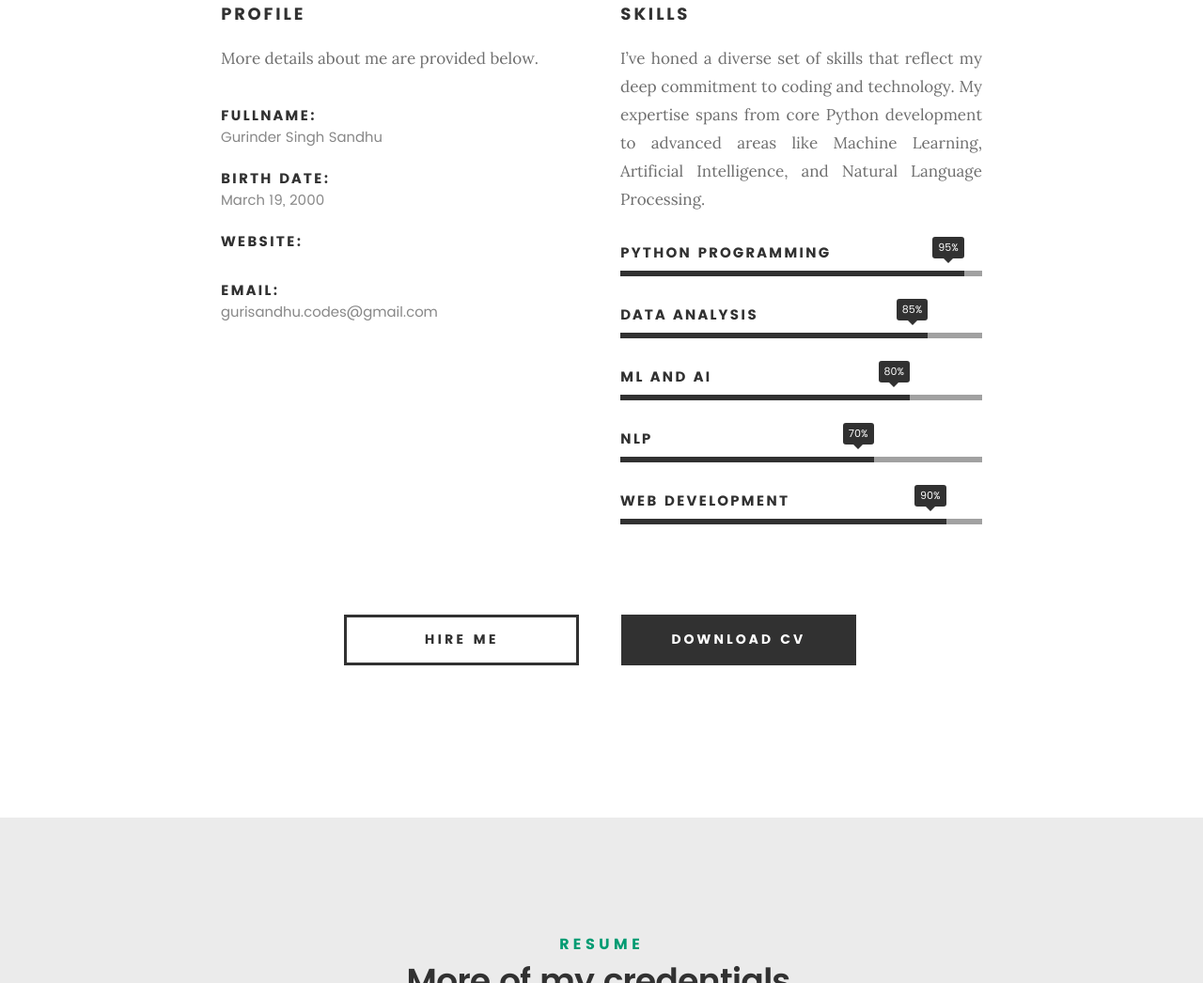
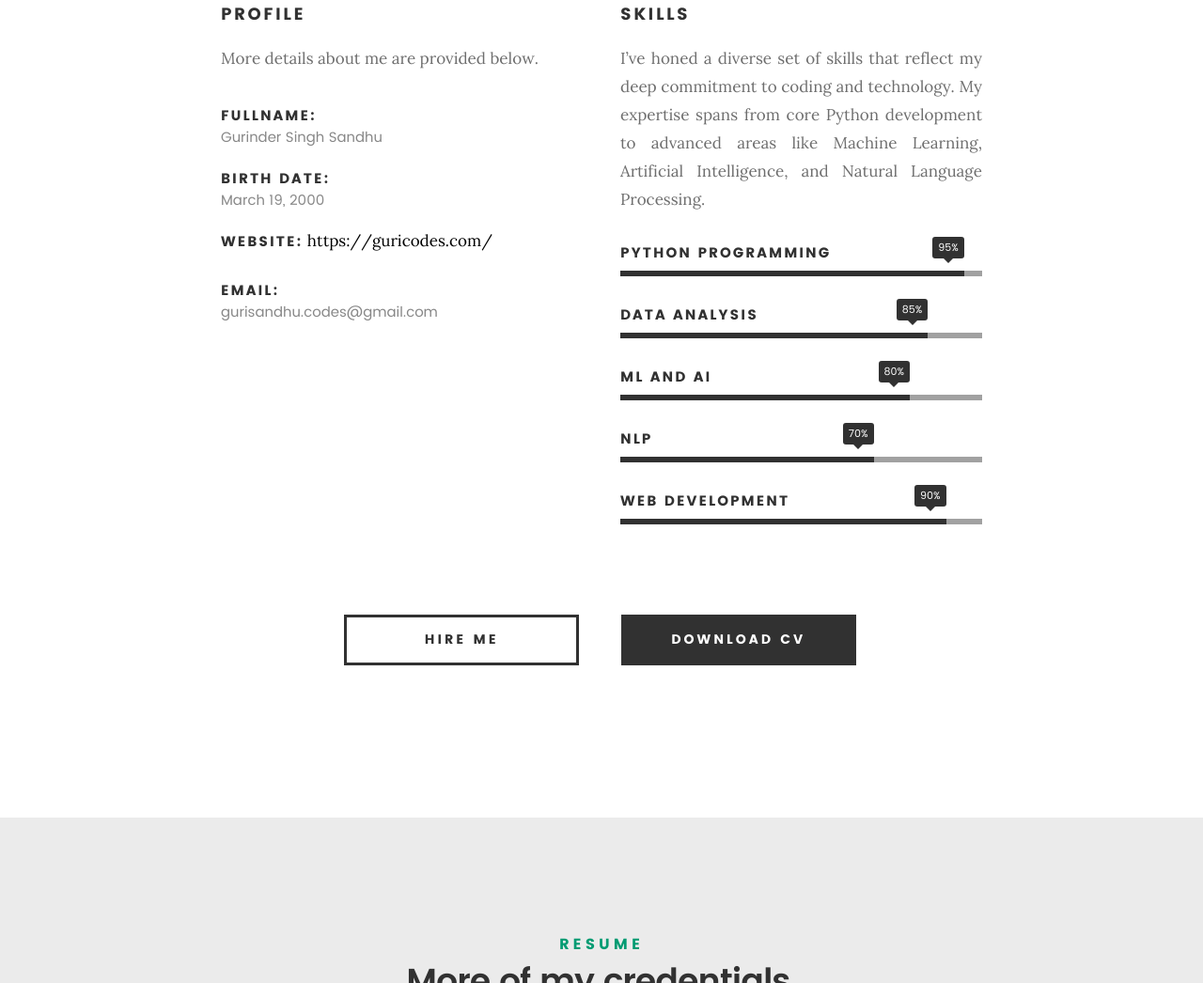
Before and after one commit to Guri-sandhu-codes/Guri-sandhu-codes.github.io, a plain HTML site: page index.html in a window 1280 px wide. Shown: the part 1313-2359 px from the top of the page at 94% size. Drawn offline with Linux system fonts and the light colour scheme; files whose address does not match are found by name.

Commit message:
Update index.html

```diff
--- a/index.html
+++ b/index.html
@@ -132,7 +132,7 @@
    				</li>
    				<li>
    					<strong>Website:</strong>
-   					<span></span>
+   					<a href="https://guricodes.com/">https://guricodes.com/</a>
    				</li>
    				<li>
    					<strong>Email:</strong>
```
